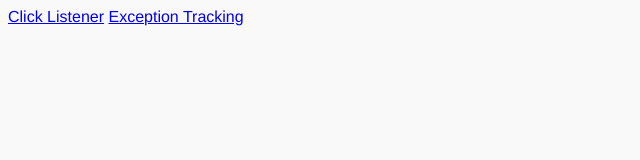
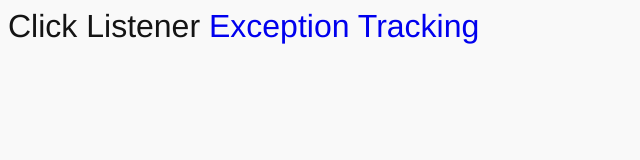
Before and after one commit to juliemr/ngconf-2016-zones, a website: page zone_egs/index.html in a window 1280 px wide. In both pictures the pointer is over the link "Click Listener". Shown: the whole page, without its empty margins (0-640 px from the left). Drawn offline with Linux system fonts and the light colour scheme.

Commit message:
Add some better styling

```diff
--- a/src/styles.css
+++ b/src/styles.css
@@ -2,6 +2,7 @@ h2 { color: #444; font-weight: lighter; }
 body {
   background-color: #f9f9f9;
   font-family: RobotoDraft, 'Helvetica Neue', Helvetica, Arial;
+  font-size: 2em;
   -webkit-user-select: none;
   -moz-user-select: none;
   -ms-user-select: none;
@@ -16,8 +17,16 @@ body, input[text],button {
 div{
   padding: 4px;
 }
+a {
+  text-decoration: none;
+
+}
+a:hover {
+  color: rgb(20, 20, 20);
+}
 button {
   background-color: rgb(28, 184, 65);
+  font-size: 1em;
   border-radius: 4px;
   text-align: center;
   cursor: pointer;
@@ -26,3 +35,7 @@ button {
   border: none;
   color: rgb(255, 255, 255);
 }
+
+button:hover {
+  background-color: rgb(18, 164, 45);
+}
--- a/zone_egs/styles.css
+++ b/zone_egs/styles.css
@@ -2,6 +2,7 @@ h2 { color: #444; font-weight: lighter; }
 body {
   background-color: #f9f9f9;
   font-family: RobotoDraft, 'Helvetica Neue', Helvetica, Arial;
+  font-size: 2em;
   -webkit-user-select: none;
   -moz-user-select: none;
   -ms-user-select: none;
@@ -16,8 +17,16 @@ body, input[text],button {
 div{
   padding: 4px;
 }
+a {
+  text-decoration: none;
+
+}
+a:hover {
+  color: rgb(20, 20, 20);
+}
 button {
   background-color: rgb(28, 184, 65);
+  font-size: 1em;
   border-radius: 4px;
   text-align: center;
   cursor: pointer;
@@ -26,3 +35,7 @@ button {
   border: none;
   color: rgb(255, 255, 255);
 }
+
+button:hover {
+  background-color: rgb(18, 164, 45);
+}
```
